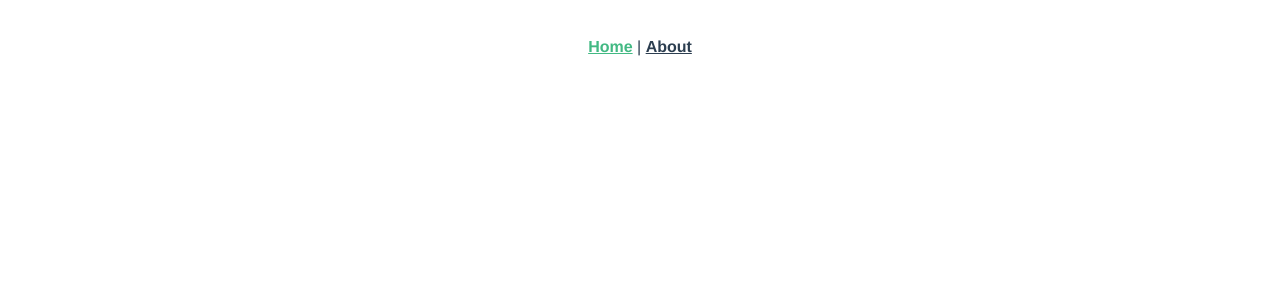
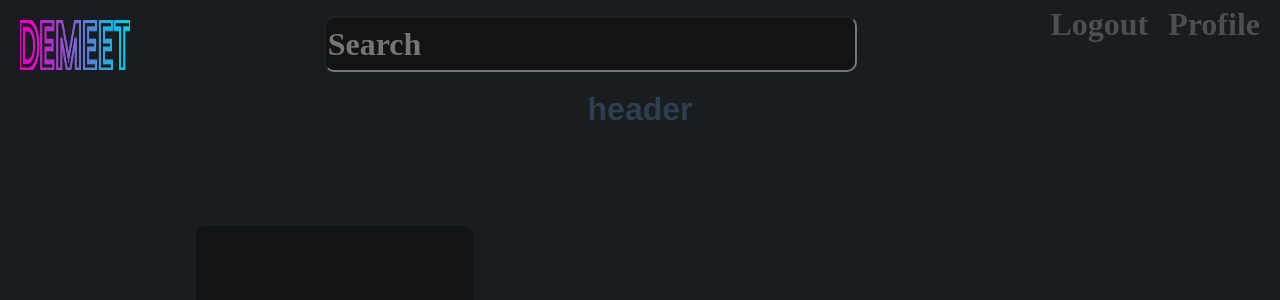
Before and after one commit to JongHoonJang/DEMEET, a Vue app in the folder frontend/: page / in a window 1280 px wide. Before the commit this address had no page. Shown: the top 300 px of the page. Built offline with nearby package versions, Linux system fonts and the light colour scheme.

Commit message:
[FE : FEAT] App.vue, MainNav.vue

```diff
--- a/frontend/src/App.vue
+++ b/frontend/src/App.vue
@@ -1,11 +1,8 @@
 <template>
-  <nav>
-    <router-link to="/">Home</router-link> |
-    <router-link to="/about">About</router-link>
-  </nav>
   <router-view/>
 </template>
-
+<script>
+</script>
 <style>
 #app {
   font-family: Avenir, Helvetica, Arial, sans-serif;
@@ -15,16 +12,8 @@
   color: #2c3e50;
 }
 
-nav {
-  padding: 30px;
-}
-
-nav a {
-  font-weight: bold;
-  color: #2c3e50;
-}
-
-nav a.router-link-exact-active {
-  color: #42b983;
+body{
+  margin: 0px;
+  background: #1A1D1F;
 }
 </style>
--- /dev/null
+++ b/frontend/src/views/main/MainHeader.vue
@@ -0,0 +1,28 @@
+<template>
+  <header>
+    <h1>header</h1>
+    <div class="container">
+      <div class="create_box">
+
+      </div>
+    </div>
+  </header>
+</template>
+
+<script>
+export default {
+
+}
+</script>
+
+<style>
+.create_box {
+  position: absolute;
+  width: 277px;
+  height: 277px;
+  left: 196px;
+  top: 226px;
+  background: #111315;
+  border-radius: 10px;
+}
+</style>
--- /dev/null
+++ b/frontend/src/views/main/MainNav.vue
@@ -0,0 +1,69 @@
+<template>
+  <nav>
+    <img src="@/assets/DEMEET_logo.png" alt="">
+    <div>
+      <input type="text" placeholder="Search">
+    </div>
+    <div>
+      <a href="">Logout</a>
+      <a href="">Profile</a>
+    </div>
+  </nav>
+</template>
+
+<script>
+export default {
+
+}
+</script>
+
+<style>
+nav {
+  height: 70px;
+  display: flex;
+  justify-content: space-between;
+  background: #1A1D1F;
+}
+
+nav img {
+  margin-top: 20px;
+  margin-left: 20px;
+  width: 110px;
+  height: 50px;
+}
+
+nav input {
+  width: 525px;
+  height: 50px;
+  margin-top: 16px;
+  background: #111315;
+  border-radius: 10px;
+  font-family: 'Poppins';
+  font-style: normal;
+  font-weight: 600;
+  font-size: 32px;
+  line-height: 48px;
+  text-align: start;
+  color: white;
+}
+
+nav div a {
+  font-weight: bold;
+  color: #4C4E50;
+  text-decoration-line: none;
+  margin-top: 20px;
+  margin-right: 20px;
+  font-family: 'Poppins';
+  font-style: normal;
+  font-weight: 600;
+  font-size: 32px;
+  line-height: 48px;
+  text-align: center;
+  color: #4C4E50;
+}
+
+nav a.router-link-exact-active {
+  color: #2978c2;
+}
+
+</style>
--- a/frontend/src/views/main/MainView.vue
+++ b/frontend/src/views/main/MainView.vue
@@ -1,12 +1,18 @@
 <template>
   <div>
-
+    <MainNav />
+    <MainHeader />
   </div>
 </template>
 
 <script>
+import MainNav from '@/views/main/MainNav'
+import MainHeader from '@/views/main/MainHeader'
 export default {
-
+  components: {
+    MainNav,
+    MainHeader
+  }
 }
 </script>
 
```
Also changed, not shown: frontend/src/stores/account.js (+9 -15 lines), frontend/src/stores/project.js (+40 -10 lines), frontend/src/views/main/ProjectList.vue (added, +15 -0 lines), frontend/src/views/main/ProjectListItem.vue (added, +15 -0 lines).
